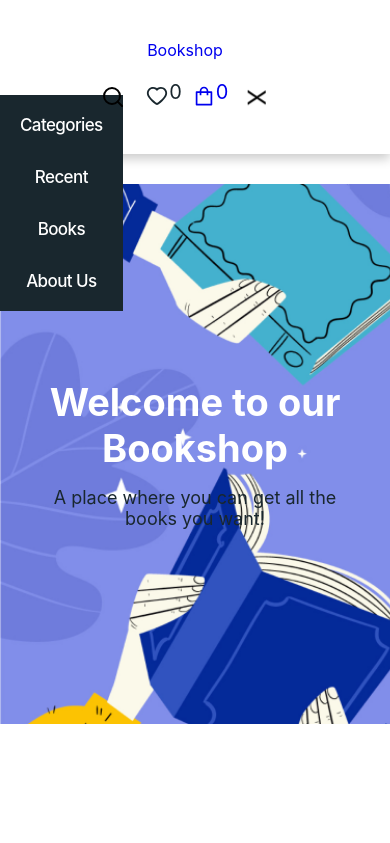
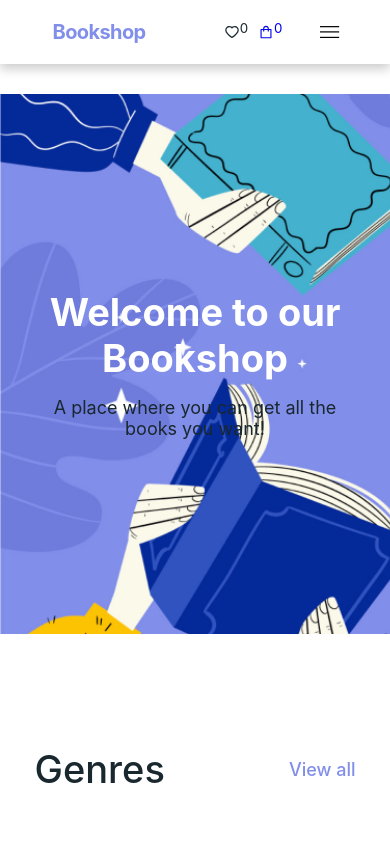
Before and after one commit to Asad220520/book-shop, a React (Create React App) app: page / in a window 390 px wide. Shown: the top 843 px of the page. Built offline with nearby package versions, Linux system fonts and the light colour scheme; no server answers; the HTML template or start-up script is replaced by a standard one.

Commit message:
add Header

```diff
--- a/src/components/Header/index.js
+++ b/src/components/Header/index.js
@@ -21,13 +21,7 @@
                 Bookshop
               </NavLink>
               <ul className="menu">
-                <li
-                  className="menu__item"
-                  onClick={() => setBurger(!burger)}
-                  style={{
-                    display: burger === false ? "flex" : "none",
-                  }}
-                >
+                <li className={burger ? "menu__item" : "active"}>
                   <NavLink to={"/Categories"} className="menu__NavLink">
                     Categories
                   </NavLink>
@@ -69,9 +63,9 @@
                     <sup>{basket.length}</sup>
                   </Link>
                 </div>
-                <div onClick={() => setBurger(!burger)} className="burger">
-                  {burger === false ? "X" : "|||"}
-                </div>
+              </div>
+              <div onClick={() => setBurger(!burger)} className="burger">
+                {burger ? "X" : "|||"}
               </div>
             </nav>
           </div>
--- a/src/components/Header/index.scss
+++ b/src/components/Header/index.scss
@@ -1,15 +1,15 @@
 #header {
-  padding: 30px;
+  padding: 20px;
   box-shadow: 0 5px 10px 0 rgba(0, 0, 0, 0.2);
   position: sticky;
   top: 0;
-  backdrop-filter: blur(25px);
+  background: #fff;
   .header {
     .nav {
       display: flex;
       align-items: center;
       justify-content: space-between;
-      &__logo {
+      .menu__logo {
         color: #818eea;
         font-size: 20px;
         font-weight: 700;
@@ -22,7 +22,7 @@
         display: flex;
         align-items: center;
         gap: 32px;
-        &__item {
+        .menu__item {
           display: flex;
           gap: 32px;
         }
@@ -31,6 +31,7 @@
           font-size: 17px;
           font-weight: 500;
           letter-spacing: -0.6px;
+          margin-left: 30px;
         }
         .active {
           color: #535eb8;
@@ -84,33 +85,45 @@
   }
 }
 
-@media (max-width: 750px) {
+@media (max-width: 850px) {
   #header {
     .header {
       .nav {
         &__logo {
+          position: relative;
         }
+        display: flex;
+        justify-content: space-between;
         .menu {
           &__item {
             position: absolute;
-            top: 95px;
+            top: 100%;
             left: 0;
-            display: none;
+            transition: left 2s;
             flex-direction: column;
             align-items: center;
             background: #19272e;
-            padding: 20px;
+            padding: 30px;
+          }
+          .active {
+            display: none;
           }
           &__NavLink {
             color: #fff;
           }
         }
+        .burger {
+          display: block;
+          transform: rotate(90deg);
+        }
         &__icon {
-          .burger {
-            display: block;
-            transform: rotate(90deg);
-          }
+          // position: absolute;
+          // right: 50px;
+          // top: 0px;
+          // font-size: 16px;
           .search {
+            // display: none;
+
             input {
               position: absolute;
               right: 0;
@@ -133,30 +146,29 @@
 }
 @media (max-width: 420px) {
   #header {
-    padding: 40px;
     .header {
       .nav {
         display: flex;
         align-items: center;
+        justify-content: space-between;
         flex-wrap: wrap;
-        justify-content: center;
         gap: 20px;
         &__logo {
         }
         &__icon {
+          display: flex;
+          font-size: 16px;
           .burger {
             display: block;
             transform: rotate(90deg);
           }
           .search {
-            display: flex;
+            display: none;
             input {
-              position: absolute;
-              top: 20px;
-              left: 0;
+              padding: 4px;
             }
             &__ser {
-              display: flex;
+              // display: flex;
             }
           }
           .div {
```
